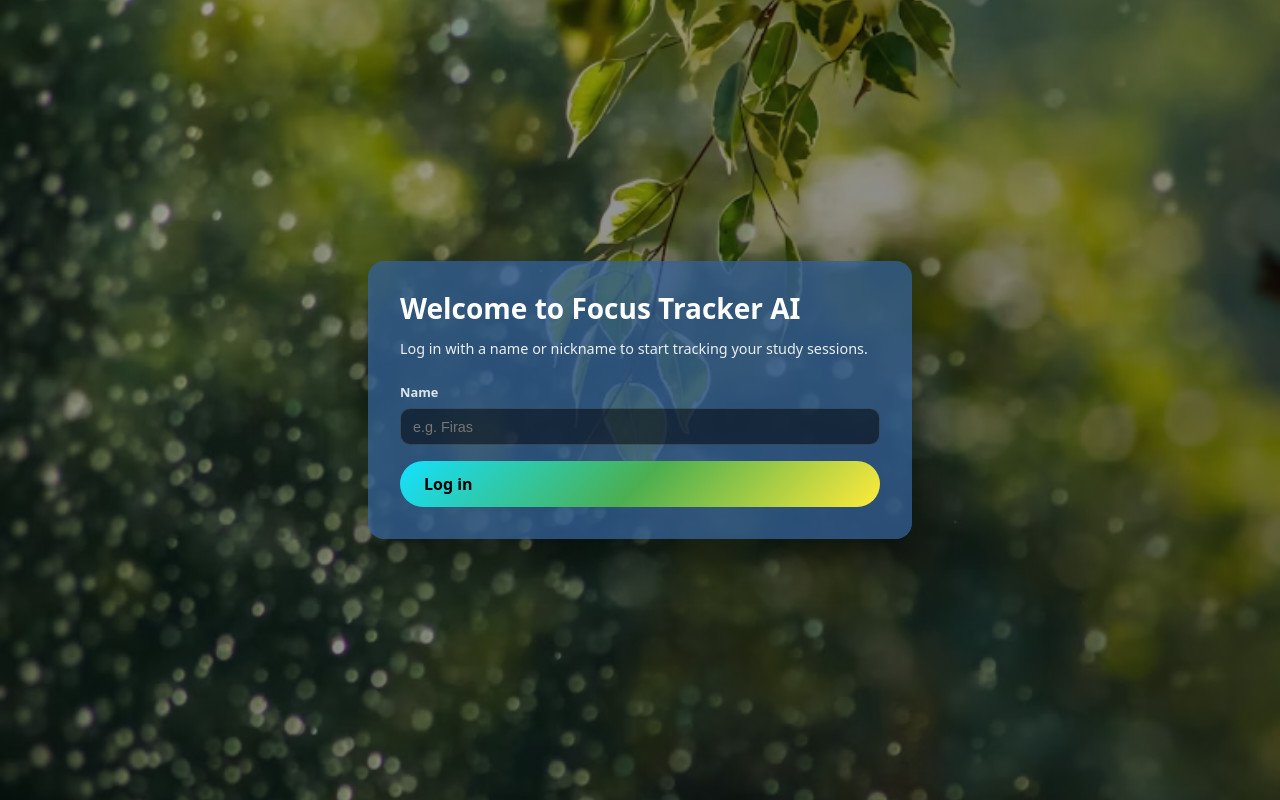
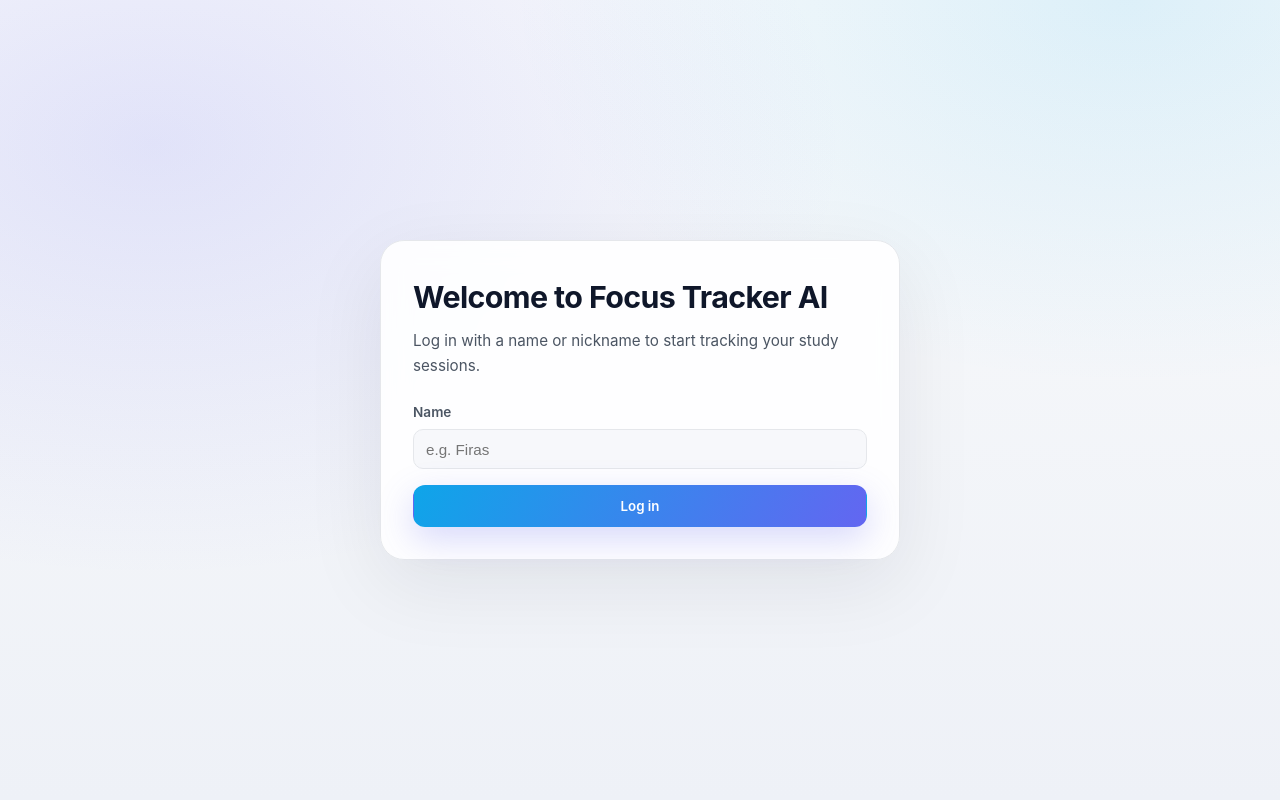
Before and after one commit to Anthony4044/Focus-Tracker-AI, a React (Vite) app in the folder focus-tracker-ai/: page / in a window 1280 px wide. Built offline with nearby package versions, Linux system fonts and the light colour scheme.

Commit message:
better background

```diff
--- a/focus-tracker-ai/src/css/App.css
+++ b/focus-tracker-ai/src/css/App.css
@@ -1,114 +1,63 @@
-/* Layout wrapper for the whole app */
+
+:root {
+  --ink: #0f172a;
+  --muted: #4b5563;
+  --surface: rgba(255, 255, 255, 0.9);
+  --border: #e5e7eb;
+  --accent: #0ea5e9;
+  --accent-2: #6366f1;
+  --danger: #ef4444;
+  --shadow-soft: 0 24px 80px rgba(15, 23, 42, 0.08);
+  --radius-lg: 24px;
+  --radius-md: 14px;
+  --radius-sm: 10px;
+}
+
 .app-root {
   min-height: 100vh;
   display: grid;
   place-items: center;
-
-  background-image:
-    /* much lighter overlay */
-    linear-gradient(135deg, rgba(0, 0, 0, 0.35), rgba(5, 8, 15, 0.55)),
-    url("/view.avif");
-  background-size: cover;
-  background-position: center;
-  background-repeat: no-repeat;
-  background-attachment: fixed;
+  padding: 32px 18px;
+  background:
+    radial-gradient(120% 120% at 12% 18%, rgba(99, 102, 241, 0.15), transparent 45%),
+    radial-gradient(120% 120% at 88% 0%, rgba(14, 165, 233, 0.12), transparent 40%),
+    linear-gradient(180deg, #f9fafb 0%, #eef1f7 100%);
 }
 
-
-/* #11285c Landing / pre-session card */
 .session-card {
-  max-width: 600px;
-  width: 100%;
+  width: min(780px, 100%);
   padding: 2rem;
-  border-radius: 16px;
-  background: rgba(50, 95, 151, 0.75); /* readable */
-  color: #ffffff;
-  box-shadow: 0 20px 40px rgba(0, 0, 0, 0.4);
-  text-align: left;
+  border-radius: var(--radius-lg);
+  background: var(--surface);
+  border: 1px solid var(--border);
+  box-shadow: var(--shadow-soft);
+  backdrop-filter: blur(14px);
+  color: var(--ink);
 }
 
-
+.auth-card {
+  max-width: 520px;
+}
 
 .session-title {
-  margin-top: 0;
-  margin-bottom: 0.75rem;
-  font-size: 1.75rem; /* ~28px */
+  margin: 0 0 0.5rem 0;
+  font-size: 1.9rem;
+  letter-spacing: -0.02em;
 }
 
 .session-description {
-  margin-bottom: 1.5rem;
-  font-size: 0.9rem;
-  opacity: 0.9;
+  margin: 0 0 1.5rem 0;
+  color: var(--muted);
+  font-size: 0.95rem;
 }
 
 .session-list {
-  margin-bottom: 1.5rem;
-  padding-left: 1.25rem;
-  font-size: 0.85rem;
+  margin: 0 0 1.25rem 1.25rem;
+  color: var(--muted);
+  font-size: 0.95rem;
   line-height: 1.6;
-  opacity: 0.95;
 }
 
-/* Buttons */
-.btn {
-  border-radius: 999px;
-  border: none;
-  cursor: pointer;
-  font-family: inherit;
-  font-weight: 600;
-  display: inline-flex;
-  align-items: center;
-  gap: 0.5rem;
-}
-
-/* Big primary start button */
-.btn-primary {
-  padding: 0.75rem 1.5rem;
-  font-size: 1rem;
-  background: linear-gradient(
-    135deg,
-    #14e1ff 0%,
-    #4caf50 50%,
-    #ffeb3b 100%
-  );
-  color: #000000;
-}
-
-/* Small red outline "End Session" button */
-.btn-outline-danger {
-  padding: 0.35rem 0.9rem;
-  font-size: 0.75rem;
-  border-radius: 999px;
-  border: 1px solid #f44336;
-  background: transparent;
-  color: #f44336;
-}
-
-/* Session running layout */
-.session-running {
-  width: 100%;
-  max-width: 900px;
-}
-
-.session-running-header {
-  margin-bottom: 0.75rem;
-  display: flex;
-  justify-content: space-between;
-  align-items: center;
-  color: #ffffff;
-}
-
-.session-running-text {
-  font-size: 0.85rem;
-  opacity: 0.9;
-}
-
-/* Auth card variation */
-.auth-card {
-  max-width: 480px;
-}
-
-/* Extra buttons & layout on home page */
 .home-actions {
   display: flex;
   flex-wrap: wrap;
@@ -116,23 +65,60 @@
   margin-top: 1.5rem;
 }
 
-/* Secondary button */
-.btn-secondary {
-  padding: 0.6rem 1.2rem;
-  font-size: 0.9rem;
-  border-radius: 999px;
-  border: 1px solid rgba(255, 255, 255, 0.2);
-  background: transparent;
-  color: #ffffff;
+.btn {
+  border-radius: 12px;
+  border: 1px solid transparent;
+  cursor: pointer;
+  font-family: inherit;
+  font-weight: 600;
+  display: inline-flex;
+  align-items: center;
+  justify-content: center;
+  gap: 0.5rem;
+  padding: 0.75rem 1.5rem;
+  transition: transform 0.15s ease, box-shadow 0.2s ease, filter 0.2s ease;
 }
 
-/* Small variant for header buttons */
-.btn.small {
-  padding: 0.35rem 0.9rem;
-  font-size: 0.75rem;
+.btn:hover {
+  transform: translateY(-1px);
 }
 
-/* Form layout */
+.btn:active {
+  transform: translateY(0);
+}
+
+.btn-primary {
+  background: linear-gradient(120deg, var(--accent), var(--accent-2));
+  color: #ffffff;
+  box-shadow: 0 12px 35px rgba(99, 102, 241, 0.25);
+}
+
+.btn-secondary {
+  background: #e2e8f0;
+  border-color: #cbd5e1;
+  color: var(--ink);
+  box-shadow: 0 10px 25px rgba(15, 23, 42, 0.05);
+}
+
+.btn-secondary:hover {
+  background: #d9dfe8;
+  border-color: #c3ccd8;
+}
+
+.btn-outline-danger {
+  padding: 0.55rem 1.1rem;
+  font-size: 0.9rem;
+  border-radius: 12px;
+  border: 1px solid #fecdd3;
+  background: #fff1f2;
+  color: #b91c1c;
+}
+
+.btn.small {
+  padding: 0.4rem 0.95rem;
+  font-size: 0.85rem;
+}
+
 .form-grid {
   display: flex;
   flex-direction: column;
@@ -153,28 +139,30 @@
 }
 
 .form-field label {
-  font-size: 0.8rem;
+  font-size: 0.85rem;
   font-weight: 600;
-  color: rgba(255, 255, 255, 0.85);
+  color: var(--muted);
 }
 
 .text-input {
-  border-radius: 10px;
-  border: 1px solid rgba(255, 255, 255, 0.15);
-  background: rgba(0, 0, 0, 0.5);
-  color: #ffffff;
-  padding: 0.6rem 0.75rem;
-  font-size: 0.9rem;
+  border-radius: var(--radius-sm);
+  border: 1px solid var(--border);
+  background: #f7f8fb;
+  color: var(--ink);
+  padding: 0.65rem 0.75rem;
+  font-size: 0.95rem;
   outline: none;
+  transition: border-color 0.2s ease, box-shadow 0.2s ease, background-color 0.2s ease;
 }
 
 .text-input:focus {
-  border-color: #14e1ff;
-  box-shadow: 0 0 0 1px rgba(20, 225, 255, 0.5);
+  border-color: var(--accent-2);
+  box-shadow: 0 0 0 3px rgba(99, 102, 241, 0.12);
+  background: #ffffff;
 }
 
 .textarea {
-  min-height: 80px;
+  min-height: 96px;
   resize: vertical;
 }
 
@@ -183,25 +171,31 @@
   justify-content: space-between;
   gap: 0.75rem;
   margin-top: 0.5rem;
+  flex-wrap: wrap;
 }
 
-/* Chips for yes/no selection */
 .chip {
-  padding: 0.35rem 0.7rem;
-  border-radius: 999px;
-  border: 1px solid rgba(255, 255, 255, 0.15);
-  background: transparent;
-  color: #ffffff;
-  font-size: 0.75rem;
+  padding: 0.45rem 0.75rem;
+  border-radius: 12px;
+  border: 1px solid var(--border);
+  background: #ffffff;
+  color: var(--muted);
+  font-size: 0.85rem;
   cursor: pointer;
+  transition: all 0.15s ease;
+}
+
+.chip:hover {
+  border-color: #cbd5e1;
 }
 
 .chip-active {
-  background: rgba(20, 225, 255, 0.15);
-  border-color: #14e1ff;
+  background: #eef2ff;
+  border-color: #c7d2fe;
+  color: #312e81;
+  box-shadow: 0 6px 15px rgba(99, 102, 241, 0.18);
 }
 
-/* Toggle switch */
 .toggle-row {
   display: flex;
   align-items: center;
@@ -212,8 +206,8 @@
 .switch {
   position: relative;
   display: inline-block;
-  width: 44px;
-  height: 24px;
+  width: 48px;
+  height: 26px;
 }
 
 .switch input {
@@ -226,7 +220,7 @@
   position: absolute;
   cursor: pointer;
   inset: 0;
-  background-color: #555;
+  background-color: #e5e7eb;
   transition: 0.2s;
   border-radius: 999px;
 }
@@ -234,32 +228,185 @@
 .slider:before {
   position: absolute;
   content: "";
-  height: 18px;
-  width: 18px;
+  height: 20px;
+  width: 20px;
   left: 3px;
   top: 3px;
   background-color: white;
   transition: 0.2s;
   border-radius: 50%;
+  box-shadow: 0 8px 20px rgba(15, 23, 42, 0.12);
 }
 
 .switch input:checked + .slider {
-  background-color: #14e1ff;
+  background-color: var(--accent);
 }
 
 .switch input:checked + .slider:before {
-  transform: translateX(20px);
+  transform: translateX(22px);
 }
 
 .switch-label {
-  font-size: 0.8rem;
-  opacity: 0.9;
+  font-size: 0.85rem;
+  color: var(--muted);
 }
 
-/* Session layout with FaceMesh3D */
+.session-running {
+  width: 100%;
+  max-width: 1100px;
+  background: var(--surface);
+  border: 1px solid var(--border);
+  border-radius: var(--radius-lg);
+  padding: 1.75rem;
+  box-shadow: var(--shadow-soft);
+  backdrop-filter: blur(12px);
+}
+
+.session-running-header {
+  margin-bottom: 1rem;
+  display: flex;
+  gap: 1rem;
+  flex-wrap: wrap;
+  justify-content: space-between;
+  align-items: center;
+  border-bottom: 1px solid var(--border);
+  padding-bottom: 0.75rem;
+}
+
+.session-running-text {
+  font-size: 0.95rem;
+  color: var(--muted);
+}
+
+.session-header-controls {
+  display: inline-flex;
+  gap: 0.5rem;
+  flex-wrap: wrap;
+}
+
 .session-layout {
+  margin-top: 1rem;
   display: grid;
-  grid-template-columns: minmax(0, 260px) minmax(0, 1fr);
-  gap: 1rem;
+  grid-template-columns: minmax(0, 280px) minmax(0, 1fr);
+  gap: 1.25rem;
   align-items: flex-start;
 }
+
+.session-sidebar {
+  background: #f8fafc;
+  border: 1px solid var(--border);
+  border-radius: var(--radius-md);
+  padding: 1rem;
+  color: var(--muted);
+  display: grid;
+  gap: 0.4rem;
+  box-shadow: inset 0 1px 0 rgba(255, 255, 255, 0.6);
+}
+
+.session-sidebar p {
+  margin: 0;
+}
+
+.session-main {
+  background: radial-gradient(120% 120% at 20% 15%, #111827, #0b1220);
+  border: 1px solid #0f172a;
+  border-radius: var(--radius-md);
+  padding: 0.5rem;
+  min-height: 360px;
+  box-shadow: 0 10px 30px rgba(15, 23, 42, 0.2);
+  overflow: hidden;
+}
+
+.profile-list {
+  list-style: none;
+  padding: 0;
+  margin: 0 0 1.25rem 0;
+  display: grid;
+  gap: 0.75rem;
+}
+
+.profile-item {
+  border: 1px solid var(--border);
+  border-radius: var(--radius-md);
+  padding: 0.9rem 1rem;
+  background: #ffffff;
+  box-shadow: 0 8px 20px rgba(15, 23, 42, 0.06);
+}
+
+.profile-main {
+  display: flex;
+  justify-content: space-between;
+  gap: 0.5rem;
+  align-items: baseline;
+  flex-wrap: wrap;
+}
+
+.profile-title {
+  font-weight: 700;
+  color: var(--ink);
+}
+
+.profile-meta {
+  color: var(--muted);
+  font-size: 0.85rem;
+}
+
+.profile-goal {
+  margin-top: 0.35rem;
+  color: var(--muted);
+  font-size: 0.9rem;
+}
+
+.muted-text {
+  color: var(--muted);
+}
+
+.survey-results-list {
+  display: grid;
+  gap: 1rem;
+}
+
+.survey-result-card {
+  border: 1px solid var(--border);
+  border-radius: var(--radius-md);
+  padding: 1rem;
+  background: #ffffff;
+  box-shadow: 0 10px 20px rgba(15, 23, 42, 0.08);
+}
+
+.survey-result-card h2 {
+  margin: 0 0 0.5rem 0;
+}
+
+.survey-result-card h3 {
+  margin: 0.5rem 0;
+}
+
+@media (max-width: 900px) {
+  .session-layout {
+    grid-template-columns: 1fr;
+  }
+
+  .form-row {
+    grid-template-columns: 1fr;
+  }
+
+  .session-header-controls {
+    width: 100%;
+    justify-content: flex-start;
+  }
+}
+
+@media (max-width: 600px) {
+  .session-card {
+    padding: 1.5rem;
+  }
+
+  .home-actions {
+    flex-direction: column;
+  }
+
+  .session-running {
+    padding: 1.25rem;
+  }
+}
--- a/focus-tracker-ai/src/index.css
+++ b/focus-tracker-ai/src/index.css
@@ -1,66 +1,39 @@
+
 :root {
-  font-family: system-ui, Avenir, Helvetica, Arial, sans-serif;
-  line-height: 1.5;
+  font-family: "Inter", "SF Pro Text", "Segoe UI", system-ui, -apple-system, sans-serif;
+  line-height: 1.6;
   font-weight: 400;
-
-  color-scheme: light dark;
-  color: rgba(255, 255, 255, 0.87);
-  background-color: #242424;
-
-  font-synthesis: none;
+  color: #0f172a;
+  background-color: #f7f8fb;
   text-rendering: optimizeLegibility;
   -webkit-font-smoothing: antialiased;
   -moz-osx-font-smoothing: grayscale;
 }
 
-a {
-  font-weight: 500;
-  color: #646cff;
-  text-decoration: inherit;
-}
-a:hover {
-  color: #535bf2;
+*,
+*::before,
+*::after {
+  box-sizing: border-box;
 }
 
 body {
   margin: 0;
   min-width: 320px;
   min-height: 100vh;
+  background-color: #f7f8fb;
+  color: #0f172a;
 }
 
-h1 {
-  font-size: 3.2em;
-  line-height: 1.1;
+a {
+  font-weight: 600;
+  color: #0ea5e9;
+  text-decoration: none;
+}
+
+a:hover {
+  color: #1d4ed8;
 }
 
 button {
-  border-radius: 8px;
-  border: 1px solid transparent;
-  padding: 0.6em 1.2em;
-  font-size: 1em;
-  font-weight: 500;
   font-family: inherit;
-  background-color: #1a1a1a;
-  cursor: pointer;
-  transition: border-color 0.25s;
 }
-button:hover {
-  border-color: #646cff;
-}
-button:focus,
-button:focus-visible {
-  outline: 4px auto -webkit-focus-ring-color;
-}
-
-@media (prefers-color-scheme: light) {
-  :root {
-    color: #213547;
-    background-color: #ffffff;
-  }
-  a:hover {
-    color: #747bff;
-  }
-  button {
-    background-color: #f9f9f9;
-  }
-}
```
